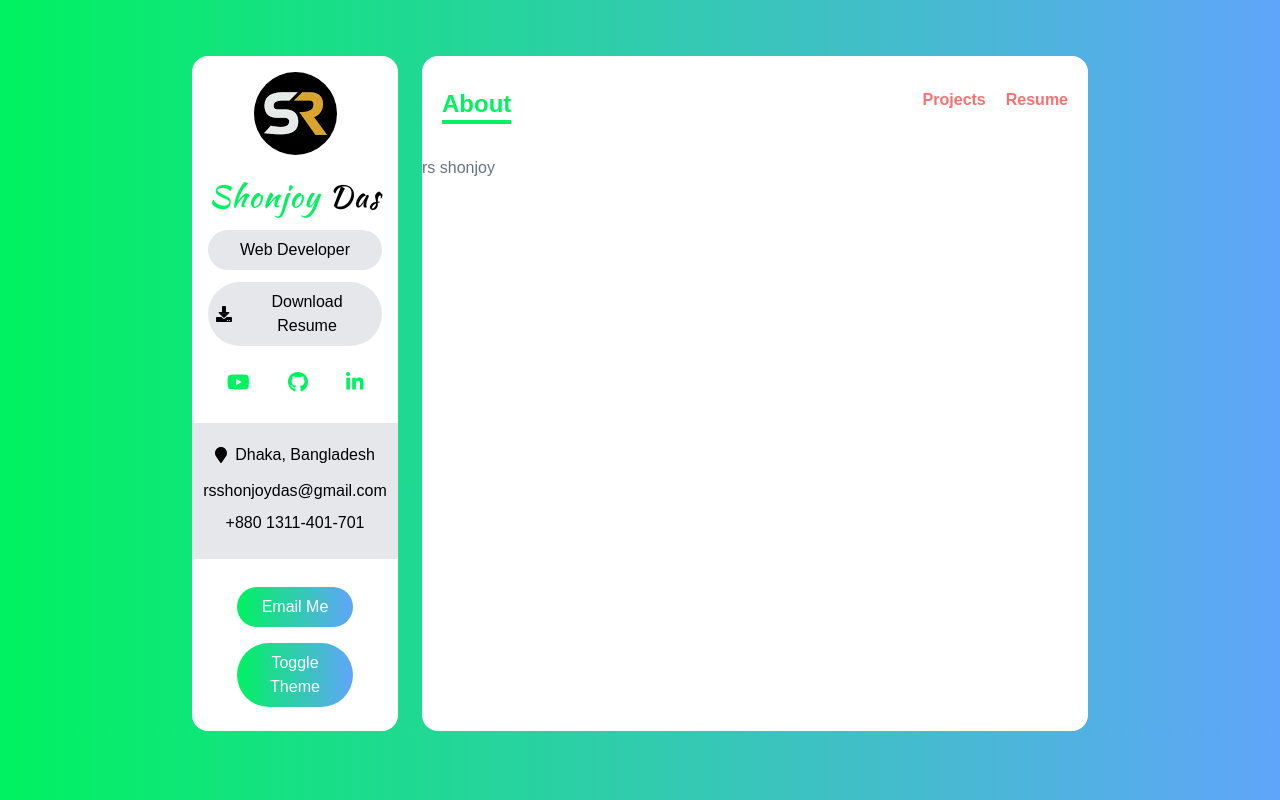
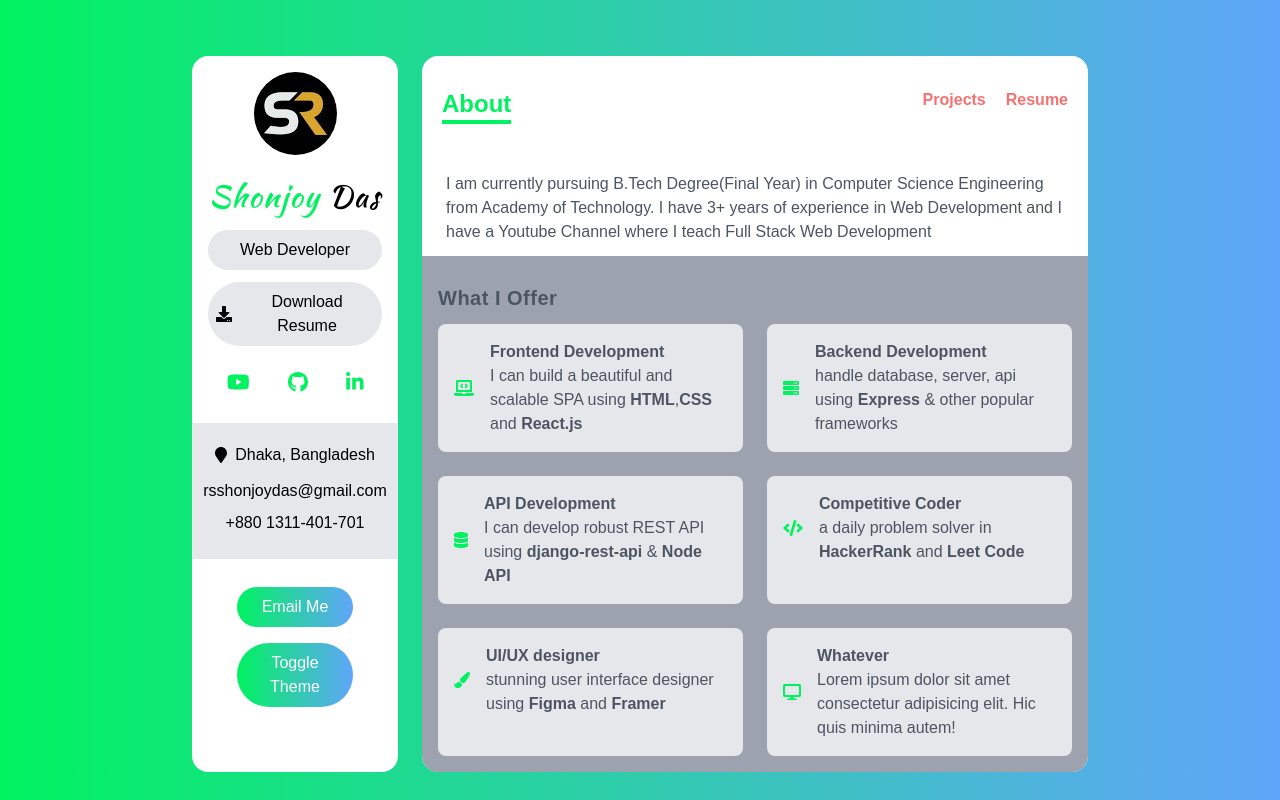
Before and after one commit to rsshonjoydas/portfolio, a Next.js app: page / in a window 1280 px wide. Built offline with nearby package versions, Linux system fonts and the light colour scheme; a web font is replaced by a local one.

Commit message:
about page

```diff
--- /dev/null
+++ b/adapters/servicesData.ts
@@ -0,0 +1,51 @@
+import {
+  faCode,
+  faDatabase,
+  faDesktop,
+  faLaptopCode,
+  faPaintBrush,
+  faServer,
+} from '@fortawesome/free-solid-svg-icons';
+import { IService } from '../interface/serviceType';
+
+const services: IService[] = [
+  {
+    id: 1,
+    title: 'Frontend Development',
+    about:
+      'I can build a beautiful and scalable SPA using <b> HTML</b>,<b>CSS</b>   and <b>React.js</b> ',
+    Icon: faLaptopCode,
+  },
+  {
+    id: 2,
+    title: 'Backend  Development',
+    about: 'handle database, server, api using <b>Express </b> & other popular frameworks',
+    Icon: faServer,
+  },
+  {
+    id: 3,
+    title: 'API Development',
+    about: 'I can develop robust  REST API using <b>django-rest-api</b>  & <b>Node API</b> ',
+    Icon: faDatabase,
+  },
+  {
+    id: 4,
+    title: 'Competitive Coder',
+    about: 'a daily problem solver in <b>HackerRank</b>  and <b>Leet Code</b> ',
+    Icon: faCode,
+  },
+  {
+    id: 5,
+    title: 'UI/UX designer',
+    about: 'stunning user interface designer using <b>Figma</b>  and  <b>Framer</b> ',
+    Icon: faPaintBrush,
+  },
+  {
+    id: 6,
+    Icon: faDesktop,
+    title: 'Whatever',
+    about: 'Lorem ipsum dolor sit amet consectetur adipisicing elit. Hic quis minima autem!',
+  },
+];
+
+export default services;
--- /dev/null
+++ b/components/ServiceCard.tsx
@@ -0,0 +1,24 @@
+import { FontAwesomeIcon } from '@fortawesome/react-fontawesome';
+import React, { FunctionComponent } from 'react';
+import { IService } from '../interface/serviceType';
+
+const ServiceCard: FunctionComponent<{ service: IService }> = ({
+  service: { Icon, title, about },
+}) => {
+  function createMarkup() {
+    return {
+      __html: about,
+    };
+  }
+  return (
+    <div className="p-2 flex items-center space-x-4">
+      <FontAwesomeIcon icon={Icon} className="w-12 h-12 text-green" />
+      <div>
+        <h4 className="font-bold">{title}</h4>
+        <p dangerouslySetInnerHTML={createMarkup()} />
+      </div>
+    </div>
+  );
+};
+
+export default ServiceCard;
--- /dev/null
+++ b/interface/serviceType.ts
@@ -0,0 +1,8 @@
+import { IconDefinition } from '@fortawesome/free-solid-svg-icons';
+
+export interface IService {
+  id: number;
+  title: string;
+  about: string;
+  Icon: IconDefinition;
+}
--- a/pages/_app.tsx
+++ b/pages/_app.tsx
@@ -9,7 +9,7 @@ function MyApp({ Component, pageProps }: any) {
       <div className="h-full col-span-12 p-4 text-base text-center bg-white lg:col-span-3 rounded-2xl ">
         <Sidebar />
       </div>
-      <div className="flex flex-col col-span-12 bg-white rounded-2xl dark:text-white lg:col-span-9">
+      <div className="flex flex-col col-span-12 bg-white rounded-2xl dark:text-white lg:col-span-9 overflow-hidden">
         <Navbar />
         <Component {...pageProps} />
       </div>
--- /dev/null
+++ b/pages/api/services.ts
@@ -0,0 +1,8 @@
+import { NextApiRequest, NextApiResponse } from 'next';
+import servicesData from '../../adapters/servicesData';
+
+export default (req: NextApiRequest, res: NextApiResponse) => {
+  console.log('API', servicesData);
+
+  res.status(200).json({ servicesData });
+};
--- a/pages/index.tsx
+++ b/pages/index.tsx
@@ -1,14 +1,31 @@
-import React from 'react';
+import servicesData from '../adapters/servicesData';
+import ServiceCard from '../components/ServiceCard';
 
-/**
- * ! Home Page of the Application
- * @return {JSX.Element}
- */
+const Home = () => {
+  console.log(servicesData);
 
-const Home = () => (
-  <div>
-    <h1 className="text-gray-500">rs shonjoy</h1>
-  </div>
-);
+  return (
+    <div className="flex flex-col px-6 pt-1 text-gray-600 flex-grow">
+      <h5 className="my-3 font-medium">
+        I am currently pursuing B.Tech Degree(Final Year) in Computer Science Engineering from
+        Academy of Technology. I have 3+ years of experience in Web Development and I have a Youtube
+        Channel where I teach Full Stack Web Development
+      </h5>
+      <div
+        className="p-4 bg-gray-400 flex-grow"
+        style={{ marginLeft: '-1.5rem', marginRight: '-1.5rem' }}
+      >
+        <h6 className="my-3 text-xl font-bold tracking-wide">What I Offer</h6>
+        <div className="grid grid-6 gap-6 md:grid-cols-2">
+          {servicesData.map((service) => (
+            <div key={service.id} className="p-2 bg-gray-200 rounded-lg col-span-2 md:col-span-1">
+              <ServiceCard service={service} />
+            </div>
+          ))}
+        </div>
+      </div>
+    </div>
+  );
+};
 
 export default Home;
```
Also changed, not shown: 1 other file (tests, documents, lock files or other folders).
